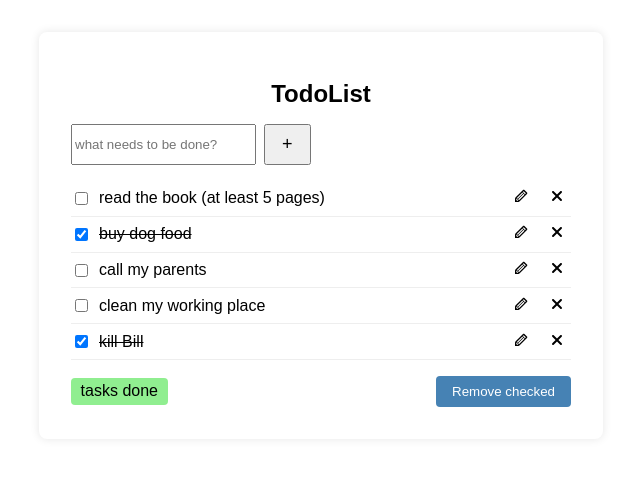
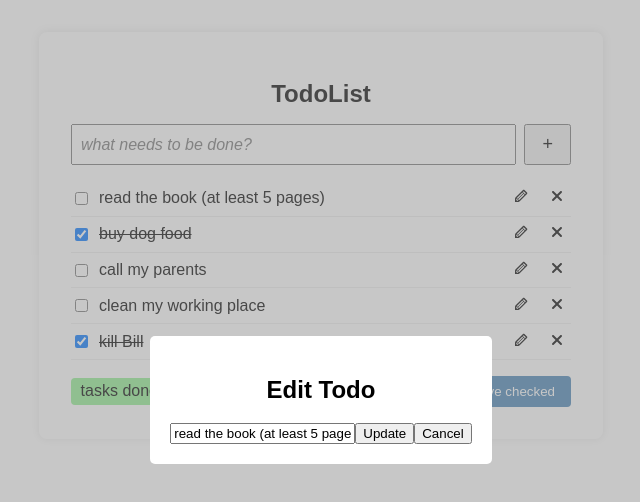
Before and after one commit to AtanasBondzhakov/todo-list, a React (Vite) app in the folder todo-list/: page / in a window 1280 px wide. Both pictures are taken after a click on the button 840 px from the left and 198 px from the top of the page. Shown: the top 502 px of the page, without its empty margins (319-959 px from the left). Built offline with nearby package versions, Linux system fonts and the light colour scheme.

Commit message:
Add open and close edit modal functionality

```diff
--- a/todo-list/src/App.jsx
+++ b/todo-list/src/App.jsx
@@ -4,6 +4,7 @@ import { v4 as uuidV4 } from 'uuid';
 import TodoList from "./components/TodoList.jsx";
 import AddTodo from "./components/AddTodo.jsx";
 import Progress from "./components/Progress.jsx";
+import EditModal from "./components/EditModal.jsx";
 
 const initialTodos = [
     { id: 1, text: 'read the book (at least 5 pages)', isCompleted: false },
@@ -16,6 +17,8 @@ const initialTodos = [
 
 function App() {
     const [todos, setTodos] = useState(initialTodos);
+    const [editModalOpen, setEditModalOpen] = useState(false);
+    const [editTodo, setEditTodo] = useState({});
 
     const handleAddTodo = (todo) => {
         setTodos(prevState => ([
@@ -36,7 +39,16 @@ function App() {
         setTodos(prevState => prevState.map(todo =>
             todo.id === todoId ? { ...todo, isCompleted: !todo.isCompleted } : todo
         ))
-    }
+    };
+
+    const handleEditClick = (todoId) => {
+        setEditTodo(todos.find(todo => todo.id === todoId));
+        setEditModalOpen(true);
+    };
+
+    const handleEditCancelClick = () => {
+        setEditModalOpen(false);
+    };
 
     return (
         <>
@@ -49,7 +61,10 @@ function App() {
                     todos={todos}
                     onDelete={handleDeleteTodo}
                     onToggle={handleToggleCompleted}
+                    onEdit={handleEditClick}
                 />
+
+                {editModalOpen && <EditModal onCancel={handleEditCancelClick} editTodo={editTodo} />}
 
                 <Progress />
             </div>
--- a/todo-list/src/components/AddTodo.jsx
+++ b/todo-list/src/components/AddTodo.jsx
@@ -19,7 +19,7 @@ export default function AddTodo({
             <input
                 type="text"
                 placeholder="what needs to be done?"
-                className='add-todo'
+                className='addTodo'
                 name="add-todo"
                 value={addTodoValue}
                 onChange={handleChange}
--- a/todo-list/src/components/EditModal.jsx
+++ b/todo-list/src/components/EditModal.jsx
@@ -1,13 +1,22 @@
-export default function EditModal() {
+import { useState } from "react";
+
+export default function EditModal({
+    onCancel,
+    editTodo
+}) {
+    const [editTodoValue, setEditTodoValue] = useState(editTodo.text);
+
     return (
         <div className="modal">
             <div className="modal-content">
                 <h2>Edit Todo</h2>
                 <input
                     type="text"
+                    value={editTodoValue}
+                    onChange={(e) => setEditTodoValue(e.target.value)}
                 />
                 <button>Update</button>
-                <button>Cancel</button>
+                <button onClick={onCancel}>Cancel</button>
             </div>
         </div>
     );
--- a/todo-list/src/components/TodoList.jsx
+++ b/todo-list/src/components/TodoList.jsx
@@ -3,7 +3,8 @@ import TodoListItem from "./TodoListItem.jsx";
 export default function TodoList({
     todos,
     onDelete,
-    onToggle
+    onToggle,
+    onEdit
 }) {
     return (
         <ul className='todoList'>
@@ -14,6 +15,7 @@ export default function TodoList({
                         {...todo}
                         onDelete={onDelete}
                         onToggle={onToggle}
+                        onEdit={onEdit}
                     />
                 ))
                 : 'There is no any Todo at the moment.'
--- a/todo-list/src/components/TodoListItem.jsx
+++ b/todo-list/src/components/TodoListItem.jsx
@@ -6,7 +6,8 @@ export default function TodoListItem({
     text,
     isCompleted,
     onDelete,
-    onToggle
+    onToggle,
+    onEdit
 }) {
     return (
         <li className='todoItem'>
@@ -18,7 +19,7 @@ export default function TodoListItem({
             <span className={isCompleted ? 'todoText completed' : 'todoText'} >
                 {text}
             </span>
-            <button className='iconButton'><TiPencil /></button>
+            <button className='iconButton' onClick={() => onEdit(id)}><TiPencil /></button>
             <button className='iconButton' onClick={() => onDelete(id)}><FaXmark /></button>
         </li>
     );
--- a/todo-list/src/index.css
+++ b/todo-list/src/index.css
@@ -46,7 +46,7 @@
   gap: 8px;
 }
 
-.input {
+.addTodo {
   flex: 1;
   padding: 0.5rem;
   font-style: italic;
```
